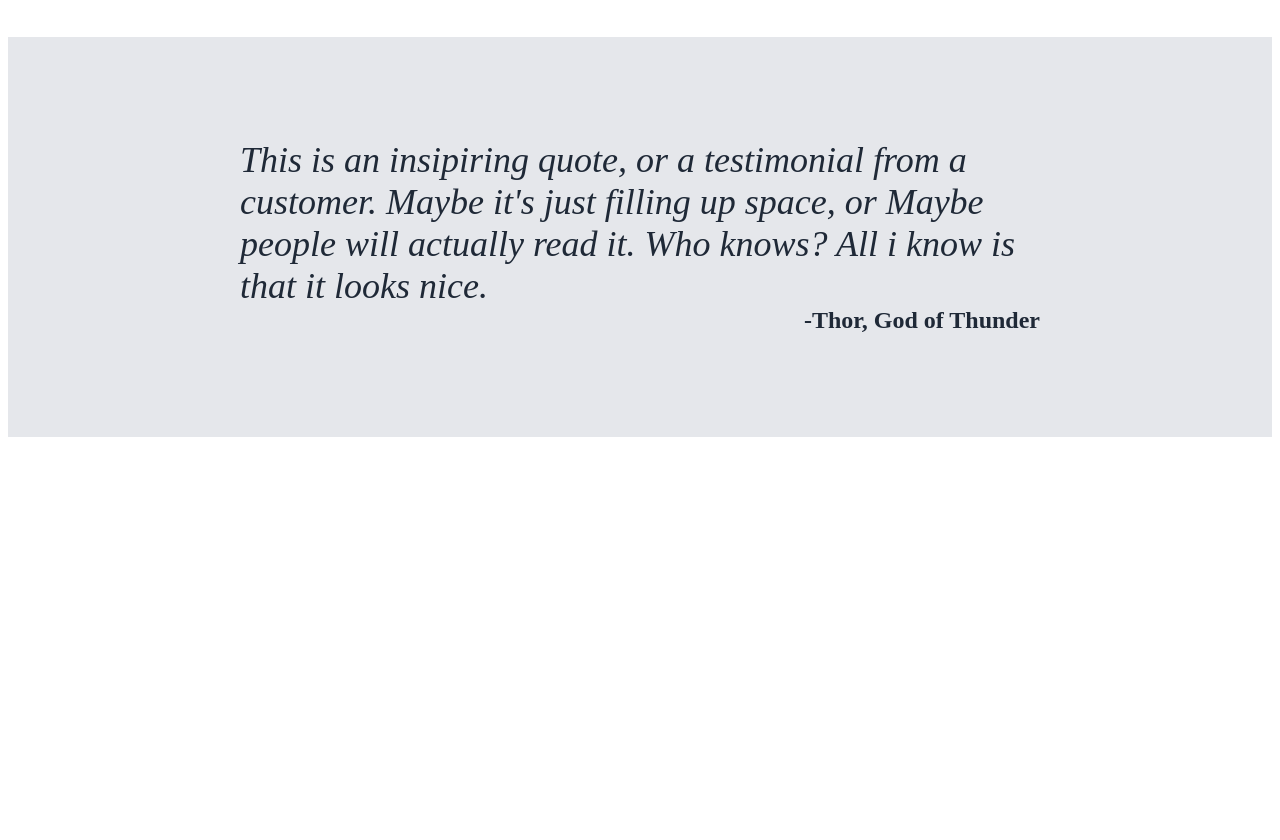
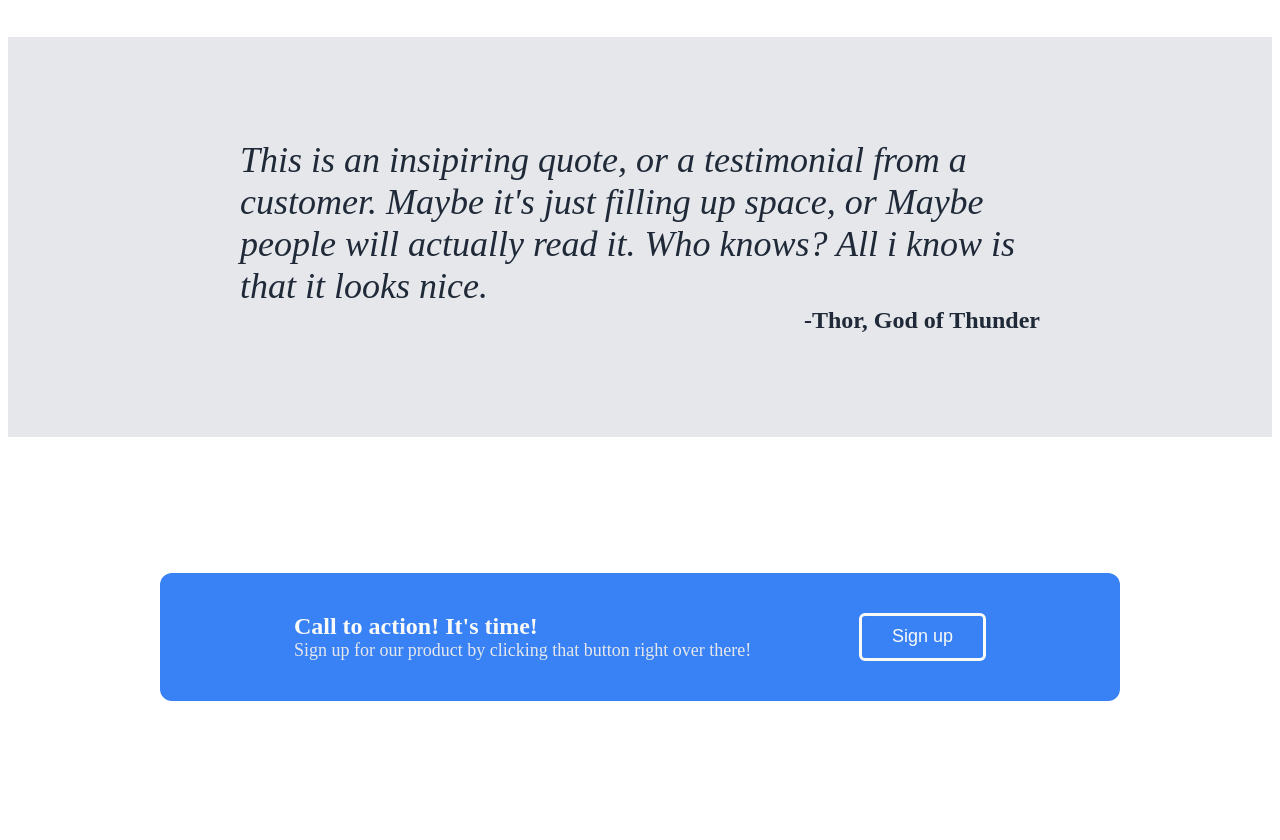
Before and after one commit to Riteshpt27/LandingPage, a plain HTML site: page index.html in a window 1280 px wide. Shown: the part 814-1654 px from the top of the page. Before the commit the page ends 1259 px from the top, so only its background shows below. Drawn offline with Linux system fonts and the light colour scheme.

Commit message:
Added section-4 of landing page

```diff
--- a/index.html
+++ b/index.html
@@ -64,6 +64,15 @@
             <p class="quote-author">-Thor, God of Thunder</p>
         </div>
     </div>
+    <div class="sec-four">
+        <div class="sec-four-content">
+            <div class="text">
+                <p class="text-one">Call to action! It's time!</p>
+                <p class="text-two">Sign up for our product by clicking that button right over there!</p>
+            </div>
+            <button type="button">Sign up</button>
+        </div>
+    </div>
 </body>
 
 </html>
--- a/styles.css
+++ b/styles.css
@@ -131,3 +131,41 @@ button {
     color: #1F2937;
     font-weight: bolder;
 }
+
+.sec-four {
+    display: flex;
+    justify-content: center;
+    align-items: center;
+    height: 400px;
+}
+.sec-four-content {
+    padding: 40px 80px;
+    border-radius: 12px;
+    background-color: #3882F6;
+    width: 800px;
+    display: flex;
+    justify-content: space-around;
+}
+
+
+
+.text .text-one {
+    font-size: 24px;
+    font-weight: bold;
+    color: #F9FAF8;
+}
+
+.text .text-two {
+    font-size: 18px;
+    font-weight: lighter;
+    color: #E5E7EB;
+}
+
+.sec-four-content button {
+    background-color: #3882F6;
+    border-radius: 6px;
+    border: 3px solid #F9FAF8;
+    color: #F9FAF8;
+    padding: 0px 30px;
+    font-size: 18px;
+}
```
Lines whose indentation alone changed are shown as unchanged.
